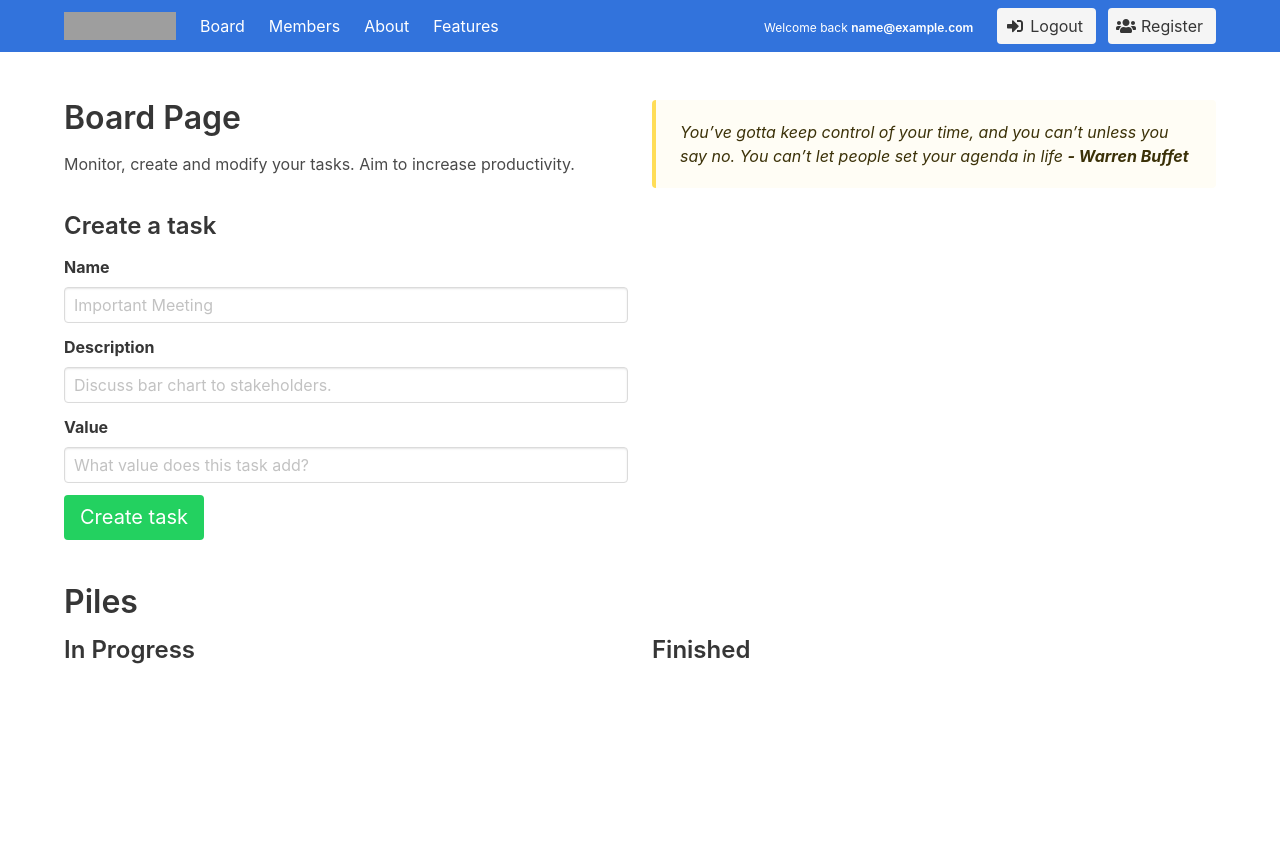
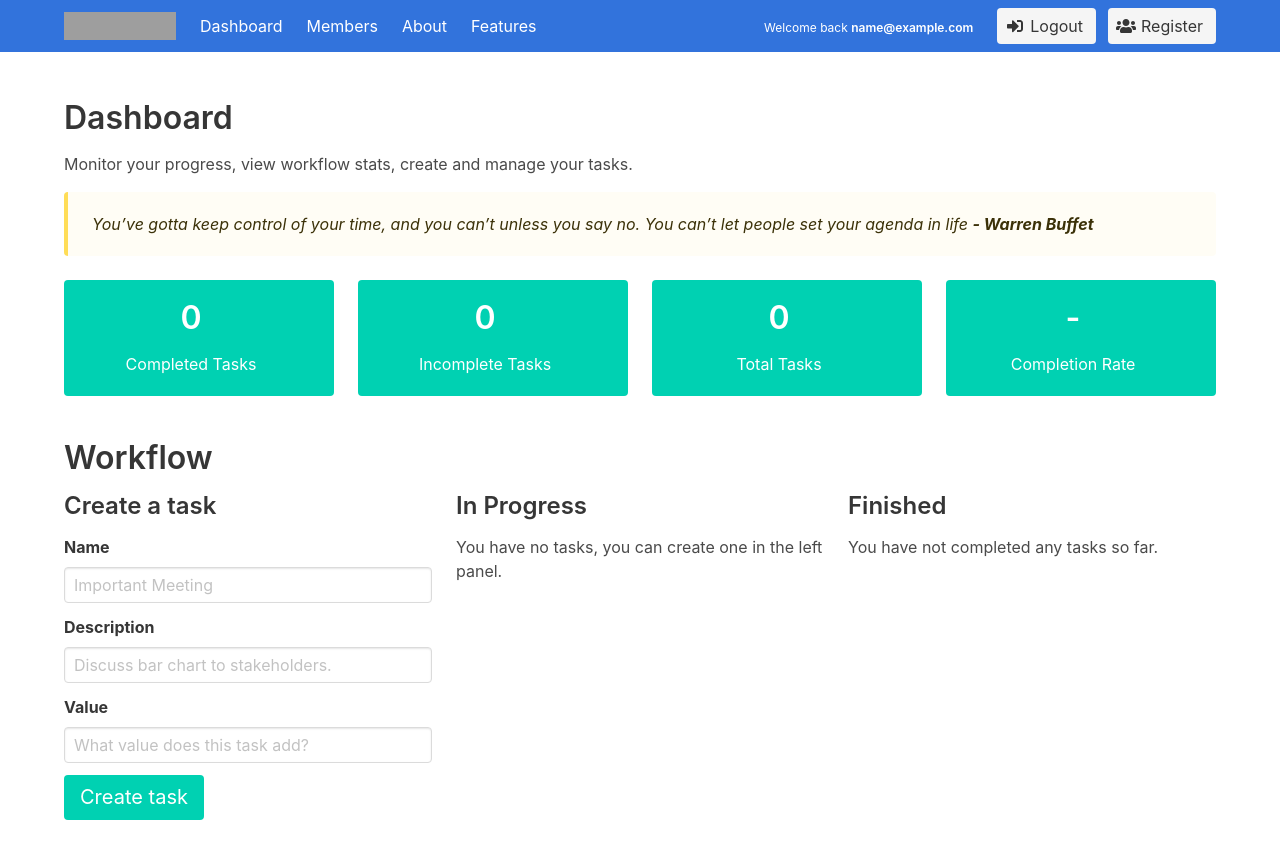
Before and after one commit to danielc92/flask-todo, a Flask app: page / in a window 1280 px wide. Before the commit the page ends 664 px from the top, so only its background shows below. Run offline with Flask 2, Linux system fonts and the light colour scheme; the visitor is signed in with stand-in values (Sample User, id 1); data that the repository does not hold is empty; some libraries are stand-ins or nearby versions; grey boxes are pictures that could not be loaded.

Commit message:
Rearrange dashboard page, added stat tiles

```diff
--- a/main.py
+++ b/main.py
@@ -14,7 +14,7 @@ app.config['MONGO_URI'] = "mongodb://localhost:27017/todoDB"
 mongo = PyMongo(app)
 
 # Drop the database
-# mongo.db.todo.drop()
+mongo.db.todo.drop()
 
 # Load quote data
 with open('./quotes.json', 'r') as f:
@@ -95,6 +95,7 @@ def register():
             data.pop('confirm-password')
             data['register-date'] = return_date()
             data['password'] = hash_password(data['password'], salt=app.config['SALT'])
+            data['tasks'] = []
             mongo.db.todo.insert_one(data)
             return redirect(url_for('login'))
 
@@ -142,11 +143,13 @@ def logout():
     session.pop('logged_in')
     return redirect(url_for('login'))
 
+@app.route('/home', methods=['POST', 'GET'])
 @app.route('/', methods=['POST', 'GET'])
 @login_required
 def home():
     """If request is post process task form, else render board page with a random quote."""
     if request.method == 'POST':
+
         # Create task dictonary. Pull name, description and value from user input.
         task = dict()
         task['name'] = request.form.get('task-name')
@@ -159,12 +162,25 @@ def home():
         task['date-created'] = return_date(include_time=True)
 
         # Push task using session as unique id
-        mongo.db.todo.update({'email':session['logged_in']}, {'$push': {'tasks': task}})
+        mongo.db.todo.update({'email': session['logged_in']}, {'$push': {'tasks': task}})
+
         return redirect(url_for('home'))
+
     else:
-        data = mongo.db.todo.find({'email':session['logged_in']})[0]
+
+        # Store task data on user level
+        data = mongo.db.todo.find({'email': session['logged_in']})[0]
+        tasks = data['tasks']
+        tasks_complete = [t for t in tasks if t['status'] == 'complete']
+        tasks_incomplete = [t for t in tasks if t['status'] == 'incomplete']
+
+        # Generate a random quote
         quote = choice(quotes)
-        return render_template('board.html', quote=quote, title='Todo - Board', data=data)
+        return render_template('board.html',
+                               quote=quote,
+                               title='Todo - Board',
+                               tasks_complete=tasks_complete,
+                               tasks_incomplete=tasks_incomplete)
 
 
 @app.route('/about')
--- a/templates/base.html
+++ b/templates/base.html
@@ -27,7 +27,7 @@
             <div id="navMenuColordark-example" class="navbar-menu">
                 <div class="navbar-start">
                     <a class="navbar-item" href="{{ url_for('home') }}">
-                        Board
+                        Dashboard
                     </a>
                     <a class="navbar-item" href="{{ url_for('members') }}">
                         Members
--- a/templates/board.html
+++ b/templates/board.html
@@ -3,19 +3,50 @@
 <section class="section">
     <section class="container">
         <article class="content">
-            <section class="columns">
-                <div class="column">
-                    <h1>Board Page</h1>
-                    <p>Monitor, create and modify your tasks. Aim to increase productivity.</p>
-                </div>
-                <div class="column">
+            <h1>Dashboard</h1>
+                    <p>Monitor your progress, view workflow stats, create and manage your tasks.</p>
                     <article class="message is-warning">
                         <div class="message-body is-italic">{{ quote['quote'] }} <strong> - {{ quote['name'] }}</strong></div>
                     </article>
-                </div>
+
+            <section class="columns">
+                {% set tasks_total = tasks_complete|length + tasks_incomplete|length%}
+                <article class="column">
+                    <div class="notification is-primary has-text-centered">
+                        <h1 class="has-text-white">{{ tasks_complete|length }}</h1>
+                        <p>Completed Tasks</p>
+                    </div>
+                </article>
+
+                <article class="column">
+                    <div class="notification is-primary has-text-centered">
+                        <h1 class="has-text-white">{{ tasks_incomplete|length }}</h1>
+                        <p>Incomplete Tasks</p>
+                    </div>
+                </article>
+
+                <article class="column">
+                    <div class="notification is-primary has-text-centered">
+                        <h1 class="has-text-white">{{ tasks_total }}</h1>
+                        <p>Total Tasks</p>
+                    </div>
+                </article>
+
+                <article class="column">
+                    <div class="notification is-primary has-text-centered">
+                        {% if tasks_total == 0 %}
+                            <h1 class="has-text-white">-</h1>
+                        {% else %}
+                            <h1 class="has-text-white">{{ '{0:0.0%}'.format(tasks_complete|length / tasks_total) }}</h1>
+                        {% endif %}
+                        <p>Completion Rate</p>
+                    </div>
+                </article>
             </section>
+
+            <h1 id="piles">Workflow</h1>
             <section class="columns">
-                <div class="column">
+                <article class="column">
                     <h3>Create a task</h3>
                     <form class="form" method="post">
                         <div class="field">
@@ -31,45 +62,39 @@
                             <input required name="task-value" type="text" class="input" placeholder="What value does this task add?"></input>
                         </div>
                         <div class="field">
-                            <button class="button is-medium is-success">Create task</button></div>
+                            <button class="button is-primary is-medium">Create task</button></div>
                     </form>
-                </div>
-                <div class="column">
-                </div>
-            </section>
 
-            <h1 id="piles">Piles</h1>
-
-
-            <section class="columns">
+                </article>
                 <article class="column">
                     <h3>In Progress</h3>
-                    {% if 'tasks' in data.keys() %}
-                        {% for d in data['tasks'] %}
-                            {% if d['status'] == 'incomplete' %}
+                        {% if tasks_incomplete|length < 1 %}
+                        <p>You have no tasks, you can create one in the left panel.</p>
+                        {% endif %}
+
+                        {% for d in tasks_incomplete %}
                                 <article class="message is-info">
                                     <div class="message-body">
                                         {% include 'task-template.html' %}
                                         <p><a class="is-fullwidth button is-link is-normal" href="{{ url_for('update_task', status='complete', uuid=d['uuid']) }}">Mark this task as complete</a></p>
                                     </div>
                                 </article>
-                            {% endif %}
                         {% endfor %}
-                    {% endif %}
                 </article>
                 <article class="column">
                     <h3>Finished</h3>
-                    {% if 'tasks' in data.keys() %}
-                        {% for d in data['tasks'] %}
-                            {% if d['status'] == 'complete' %}
+
+                        {% if tasks_complete|length < 1 %}
+                            <p>You have not completed any tasks so far.</p>
+                        {% endif %}
+
+                        {% for d in tasks_complete %}
                                 <article class="message is-primary">
                                     <div class="message-body">
                                         {% include 'task-template.html' %}
                                     </div>
                                 </article>
-                            {% endif %}
                         {% endfor %}
-                    {% endif %}
                 </article>
             </section>
         </article>
--- a/templates/features.html
+++ b/templates/features.html
@@ -20,6 +20,8 @@
 				<li><strong>Board page</strong> including all tasks within user scope</li>
 				<li><strong>Features page</strong> including current and future features.</li>
 				<li>Task status can be updated from incomplete to complete via button</li>
+				<li><strong>Stats tiles</strong> on dashboard page</li>
+				<li>Random <strong>quote generator</strong> on dashboard page</li>
 
 			</ul>
 
```
